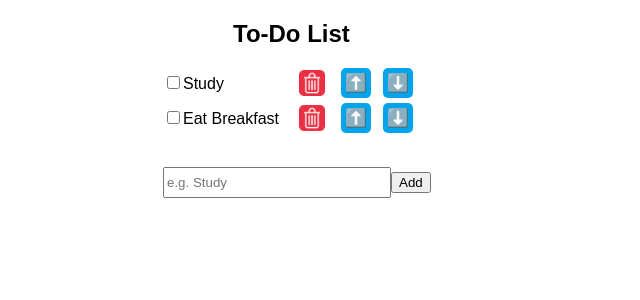
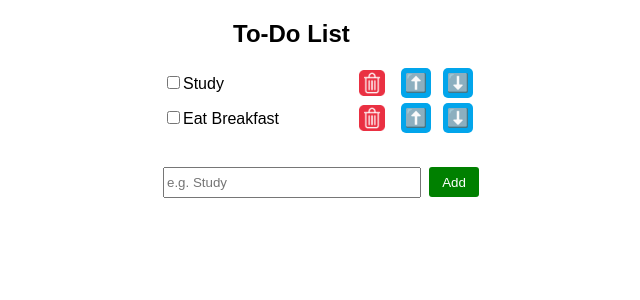
Before and after one commit to Niduka292/ToDoList, a React (Vite) app in the folder to-do-list-app/: page / in a window 1280 px wide. Shown: the top 300 px of the page, without its empty margins (395-1035 px from the left). Built offline with nearby package versions, Linux system fonts and the light colour scheme.

Commit message:
Add feature to display recently added tasks to display above checked tasks and modified add task button

```diff
--- a/to-do-list-app/src/ToDoList.jsx
+++ b/to-do-list-app/src/ToDoList.jsx
@@ -20,8 +20,14 @@ function ToDoList() {
                 taskName: userInput,
                 isChecked: false
             }
-            setTasks(t => [...t, newTask])
+
+            const checked = tasks.filter(task => task.isChecked);
+            const unchecked = tasks.filter(task => !task.isChecked);
+
+            const updatedTasks = [...unchecked,newTask,...checked];
+            setTasks(updatedTasks);
             setUserInput("");
+
         }
     }
 
@@ -111,6 +117,11 @@ function ToDoList() {
                     placeholder="e.g. Study"
                     onChange={handleInput}
                     type="text"
+                    onKeyDown={(e) => {
+                        if(e.key === 'Enter'){
+                            addTask();
+                        }
+                    }}
                 ></input>
                 <button className="add-task-button" onClick={addTask}>Add</button>
             </div>
--- a/to-do-list-app/src/index.css
+++ b/to-do-list-app/src/index.css
@@ -14,12 +14,12 @@ body{
 }
 
 .task-row{
-    width: 120px;
+    width: 180px;
 }
 
 .new-task{
     height: 25px;
-    width: 220px;
+    width: 250px;
 }
 
 .title{
@@ -60,3 +60,13 @@ body{
     height: 28px;
     margin-top: 4px;
 }
+
+.add-task-button{
+    background-color: green;
+    height: 30px;
+    margin: 0px 8px;
+    border: none;
+    width: 50px;
+    color: white;
+    border-radius: 3px;
+}
```
